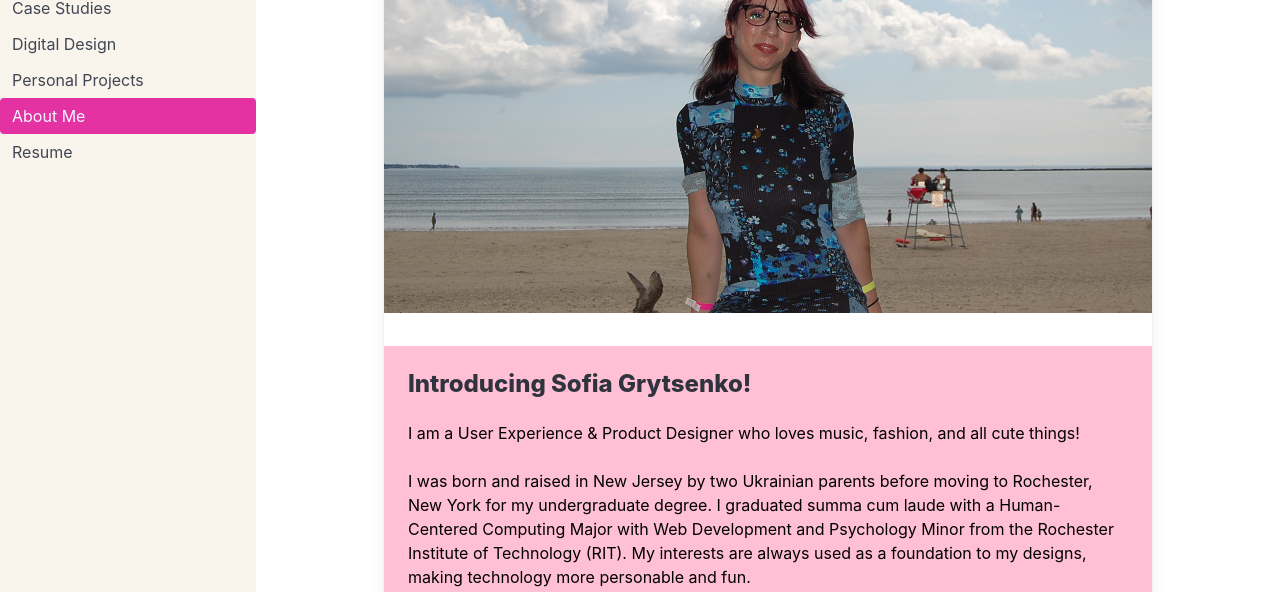
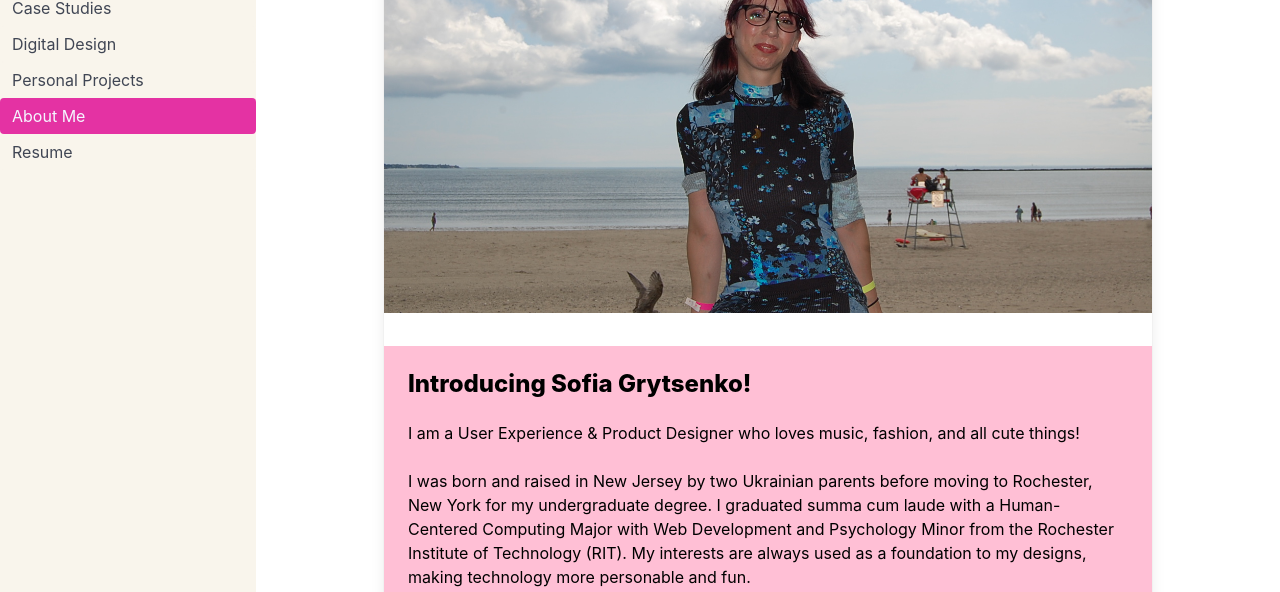
Before and after one commit to sofgry19/cassiowave, a plain HTML site: page ab.html in a window 1280 px wide. Shown: the part 230-822 px from the top of the page. Drawn offline with nearby package versions, Linux system fonts and the light colour scheme; a web font is replaced by a local one.

Commit message:
Update ab.html

```diff
--- a/ab.html
+++ b/ab.html
@@ -78,7 +78,7 @@
     <div class="card-content" style="background-color:#FFBFD5; margin-bottom:5%;">
       <div class="media">
         <div class="media-content">
-          <h1 class="title is-4">Introducing Sofia Grytsenko!</h1>
+          <h1 style="color: #000000;" class="title is-4">Introducing Sofia Grytsenko!</h1>
         </div>
       </div>
 
```
